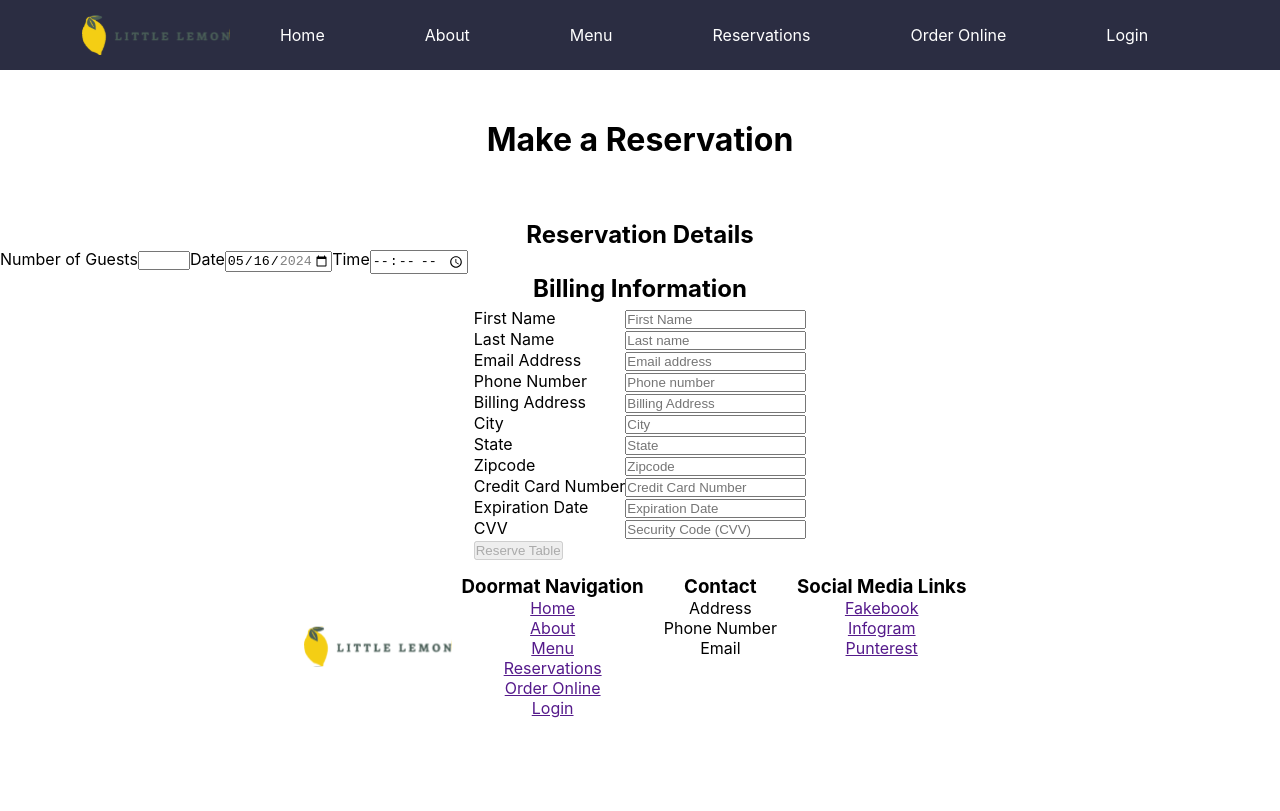
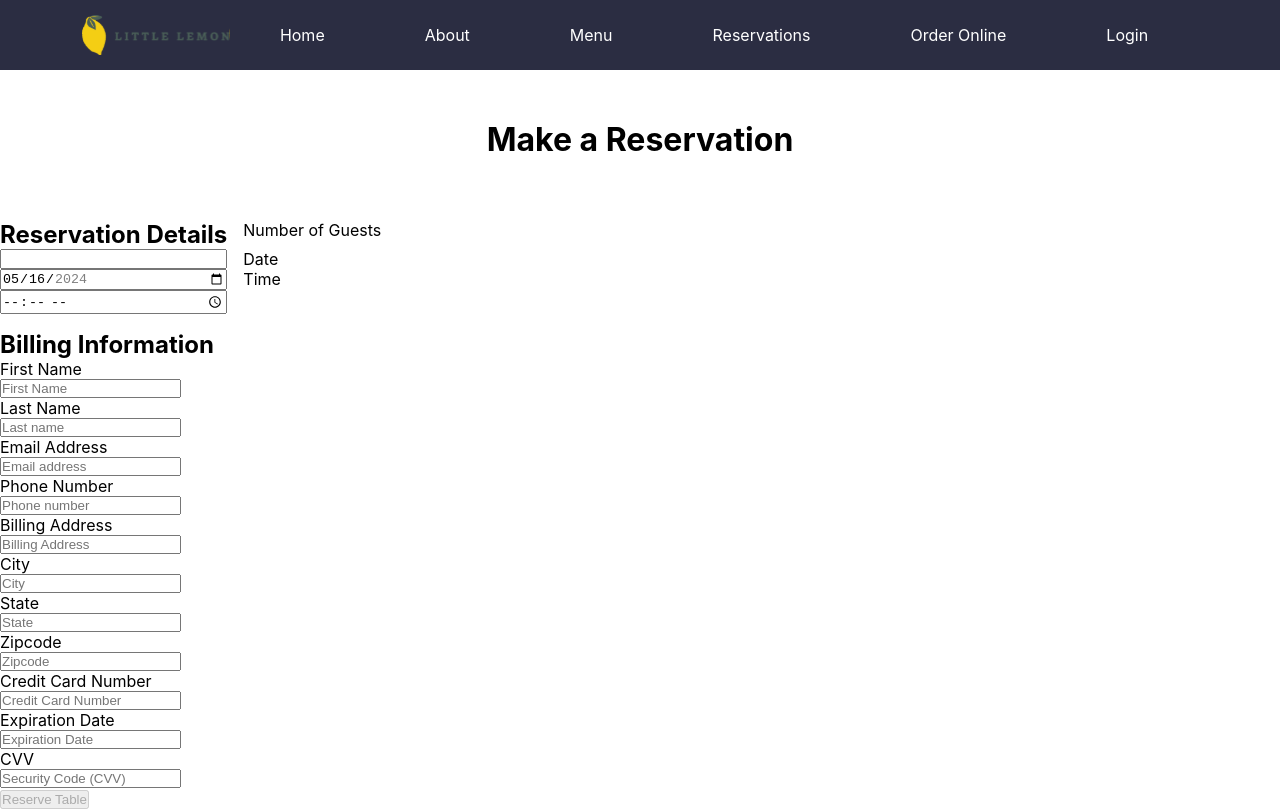
Before and after one commit to digitAI-4N6/little-lemon, a React (Create React App) app: page / in a window 1280 px wide. Shown: the top 811 px of the page. Built offline with nearby package versions, Linux system fonts and the light colour scheme.

Commit message:
reformat css
reformat css

```diff
--- a/src/App.css
+++ b/src/App.css
@@ -77,6 +77,27 @@ padding-top: 50px;
 }
 
 .foot {
+  display: grid;
+    /* grid-template-columns: repeat(3, 200px); */
+    grid-template-columns: 1fr 1fr 1fr 1fr;
+}
+
+form {
+  display: grid;
+  grid-template-columns: max-content 1fr;
+  grid-column-gap: 1em;
+  margin-bottom: 1em;
+}
+
+.billing li {
+  grid-column: span 2;
+  display: grid;
+  grid: inherit;
+  grid-template-columns: subgrid;
+  grid-gap: inherit;
+}
+
+/* .foot {
   display: flex;
   box-sizing:content-box;
   text-align: center;
@@ -89,16 +110,16 @@ padding-top: 50px;
 
 h2 {
   text-align: center;
-}
+} */
 
-.billing {
-  /* background-color: #61dafb; */
+/* .billing {
+  background-color: #61dafb;
   display: flex;
   flex-flow: row wrap;
   justify-content: center;
-}
+} */
 
-.billing ul {
+/* .billing ul {
   display: table-row-group;
   justify-content:space-between;
   padding: 5px;
@@ -115,3 +136,9 @@ h2 {
 .billing input {
   display: table-cell;
 }
+
+.reservation {
+  display: flex;
+  flex-direction: column;
+  align-items : center;
+} */
```
